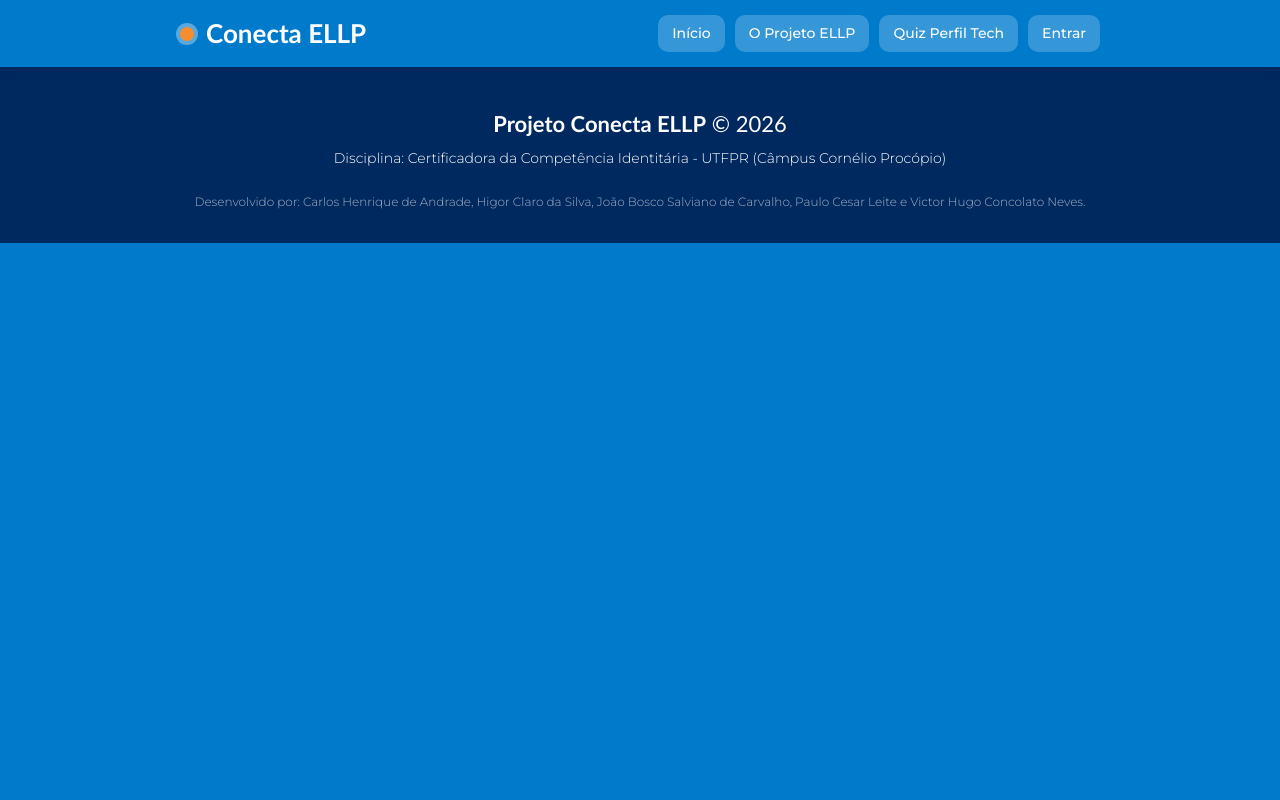
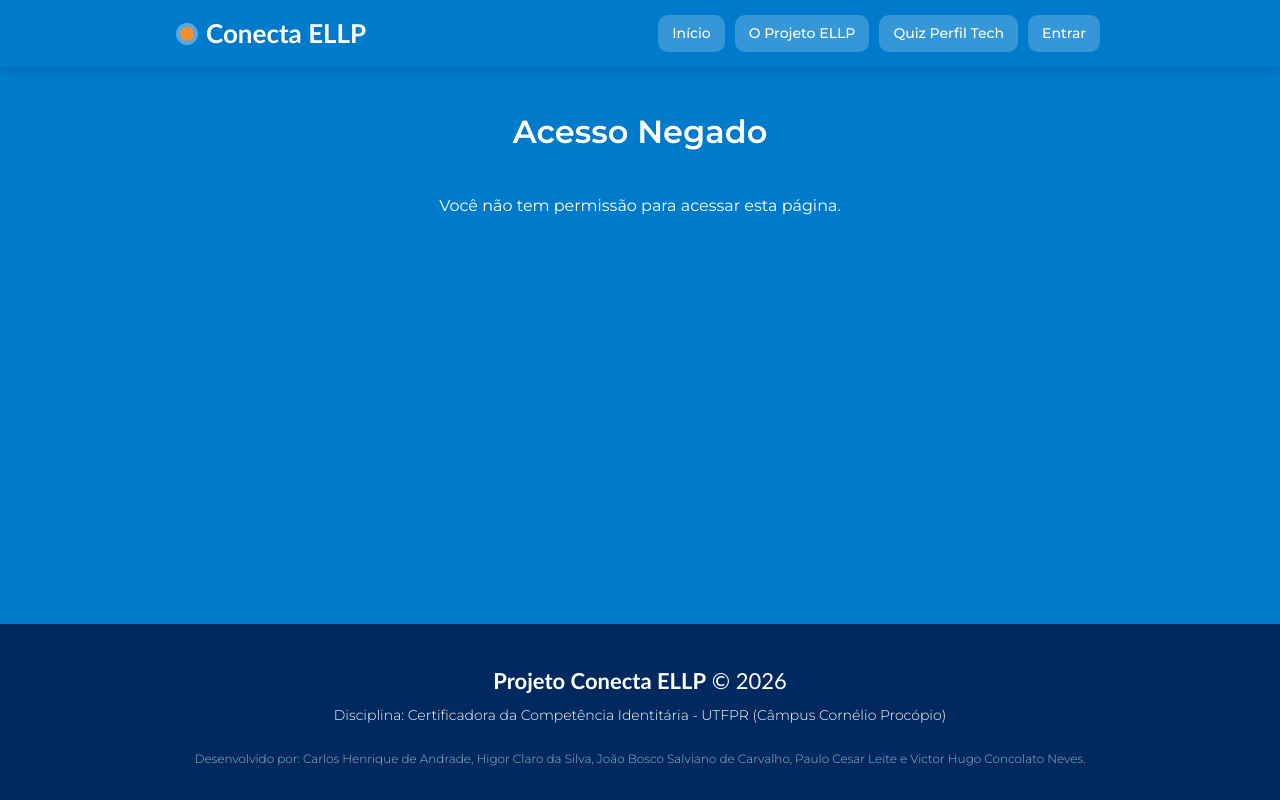
Before and after one commit to PaulinhoADS/conecta-ellp-utfpr, a React (Vite) app in the folder frontend/: page /unauthorized in a window 1280 px wide. Built offline with nearby package versions, Linux system fonts and the light colour scheme; a web font is replaced by a local one.

Commit message:
feat: add componente e rota de acesso negado

```diff
--- a/frontend/src/App.jsx
+++ b/frontend/src/App.jsx
@@ -5,6 +5,7 @@
 import Home from './pages/Home';
 import Quiz from './pages/Quiz';
 import Login from './pages/Login';
+import Unauthorized from './pages/Unauthorized';
 import Header from './components/Header';
 import Footer from './components/Footer';
 import ScrollToTop from './components/ScrollToTop';
@@ -21,6 +22,7 @@
               <Route path="/" element={<Home />} />
               <Route path="/quiz" element={<Quiz />} />
               <Route path="/login" element={<Login />} />
+              <Route path="/unauthorized" element={<Unauthorized />}/>
             </Routes>
             <Footer />
           </main>
--- /dev/null
+++ b/frontend/src/pages/Unauthorized.jsx
@@ -0,0 +1,12 @@
+const Unauthorized = () => {
+  return (
+    <div style={{flex: 1, display: 'flex', justifyContent: 'center', marginTop: '20px'}}>
+        <div style={{display: 'flex', alignItems: 'center', flexDirection: 'column'}}>
+          <h1>Acesso Negado</h1>
+          <p>Você não tem permissão para acessar esta página.</p>
+        </div>
+    </div>
+  )
+};
+
+export default Unauthorized;
```
